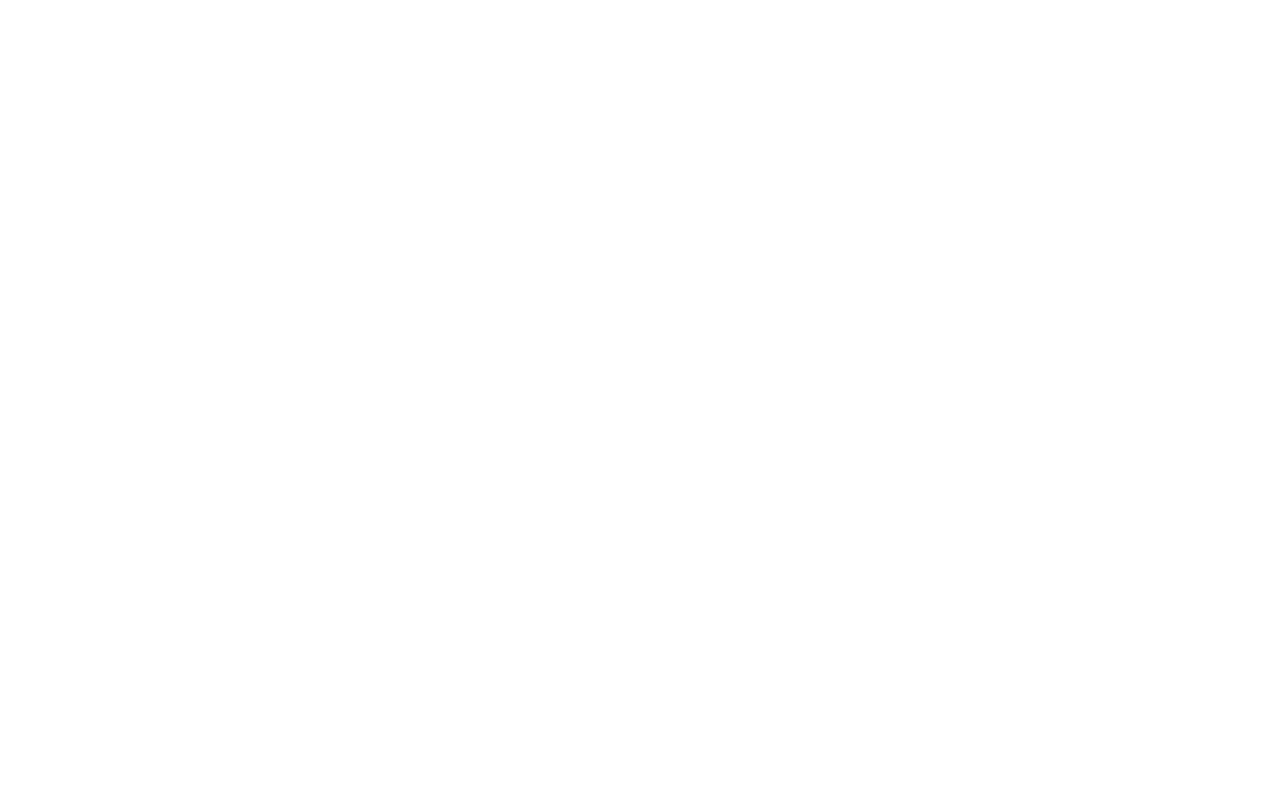
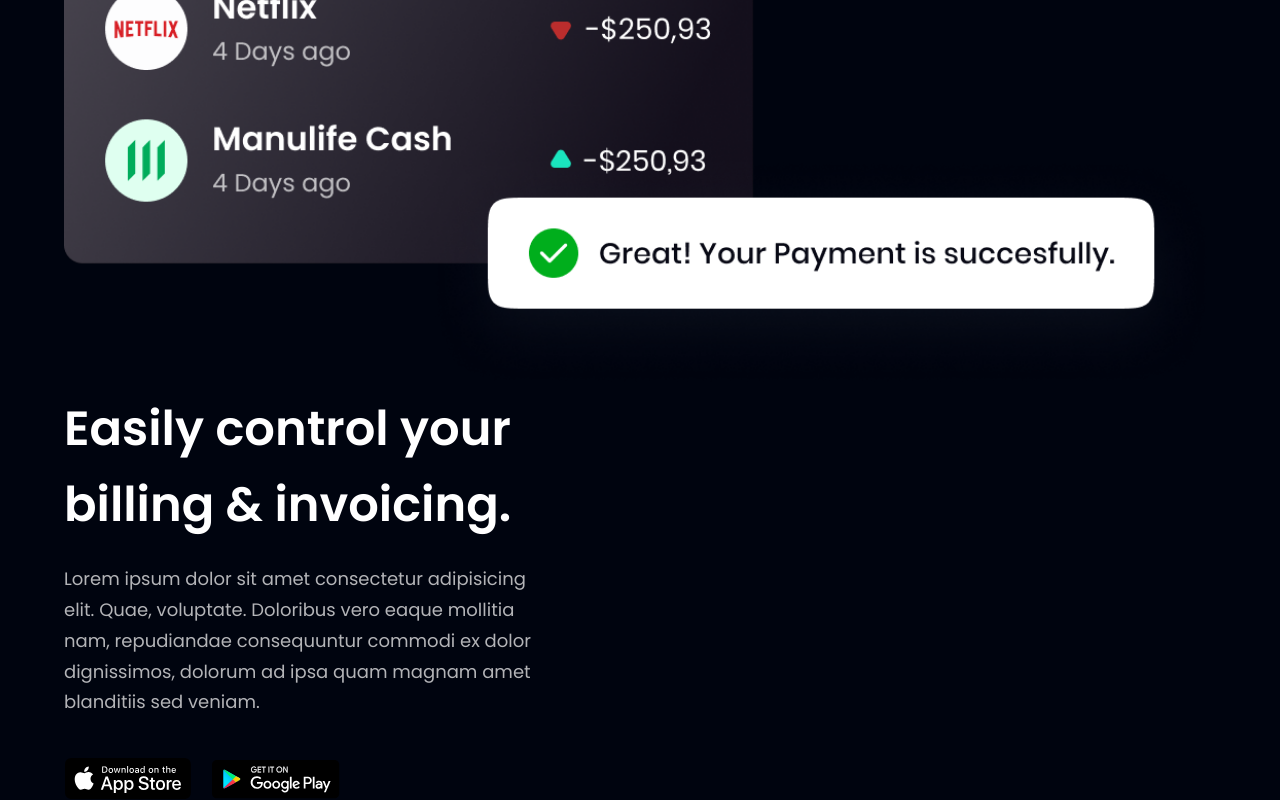
Before and after one commit to lahirukavinda365/1reactbankapp, a React (Vite) app in the folder reactbankapp/: page / in a window 1280 px wide. Shown: the part 2223-3023 px from the top of the page. Before the commit the page ends 1546 px from the top, so only its background shows below. Built offline with nearby package versions, Linux system fonts and the light colour scheme.

Commit message:
Billing section completed

```diff
--- a/reactbankapp/src/components/Billing.jsx
+++ b/reactbankapp/src/components/Billing.jsx
@@ -1,11 +1,34 @@
-import React from 'react'
+import React from 'react';
+import { apple, bill, google } from '../assets';
+import styles, {layout} from '../style';
 
 const Billing = () => {
   return (
-    <div>
+    <section id='product' className={`layout.sectionReverse`} >
+      <img src={bill} alt="billing"
+      className='w-[100%] h-[100%] relative z-[5]' />
+      <div className='absolute z-[3] -left-1/2 top-0 w-[50%] h-[50%] rounded-full white__gradient' />
+      <div className='absolute z-[0] -left-1/2 bottom-0 w-[50%] h-[50%] rounded-full pink__gradient' />
 
-    </div>
+      <div >
+        <h2 className={styles.heading2}>Easily control your <br className='sm:block hidden'/>
+        billing & invoicing.</h2>
+        <p className={`${styles.paragraph} max-w-[470px] mt-5`}>
+          Lorem ipsum dolor sit amet consectetur adipisicing elit. Quae,
+          voluptate. Doloribus vero eaque mollitia nam, repudiandae
+          consequuntur commodi ex dolor dignissimos, dolorum ad ipsa
+          quam magnam amet blanditiis sed veniam.
+        </p>
+
+        <div className='flex flex-row flex-wrap sm:mt-10 mt-6'>
+          <img src={apple} alt="apple-store" className='w-[128px] h-[42px]
+          object-contain mr-5 cursor-pointer' />
+          <img src={google} alt="apple-store" className='w-[128px] h-[42px]
+          object-contain mr-5 cursor-pointer' />
+        </div>
+      </div>
+    </section>
   )
 }
 
-export default Billing
+export default Billing;
```
